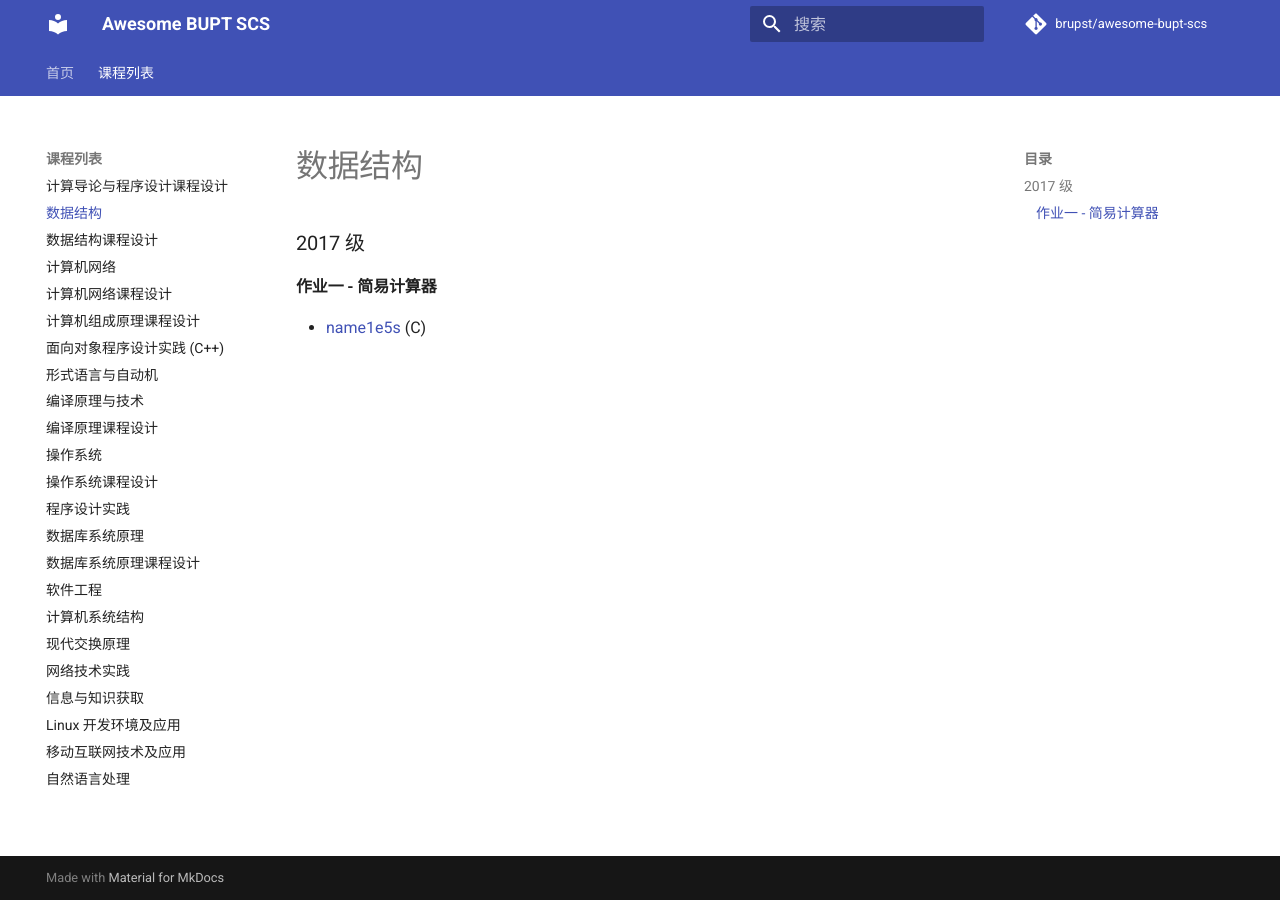
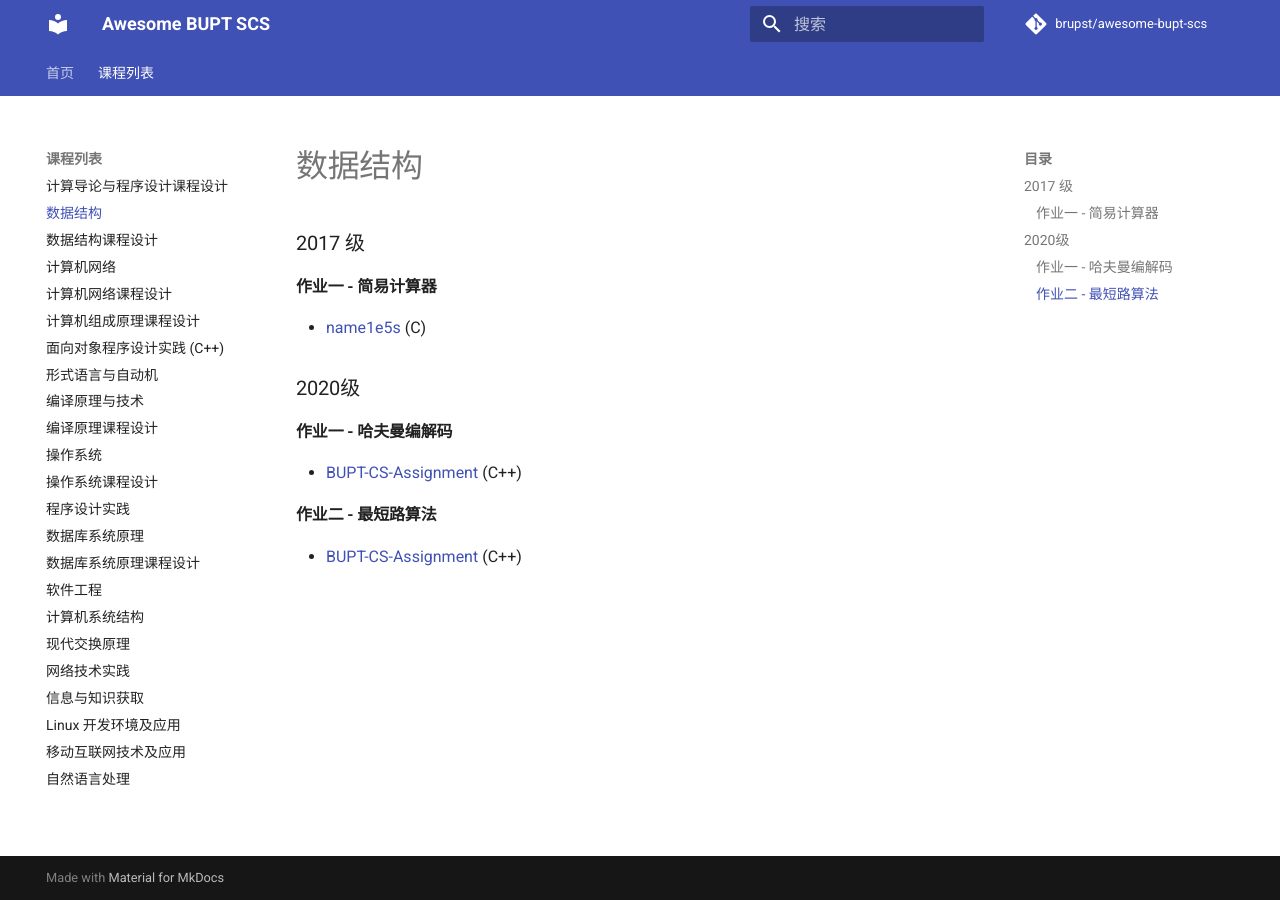
Before and after one commit to brupst/awesome-bupt-scs, an MkDocs documentation site: the page built from projects/Data-Structures.md, in a window 1280 px wide. Built offline with MkDocs 1.6.1 and Material for MkDocs 9.7.7, drawn with Linux system fonts in a browser that asks for light colours; comment, search, counter and statistics services are not loaded.

Commit message:
更新：数据结构

```diff
--- a/projects/Data-Structures.md
+++ b/projects/Data-Structures.md
@@ -5,3 +5,11 @@
 #### 作业一 - 简易计算器
 
 * [name1e5s](https://github.com/kuso-kodo/libexprpr) (C)
+
+### 2020级
+
+#### 作业一 - 哈夫曼编解码
+* [BUPT-CS-Assignment](https://github.com/BUPT-CS-Assignment/HuffmanCoding) (C++)
+
+#### 作业二 - 最短路算法
+* [BUPT-CS-Assignment](https://github.com/BUPT-CS-Assignment/Single-Source-Shortest-Path) (C++)
```
